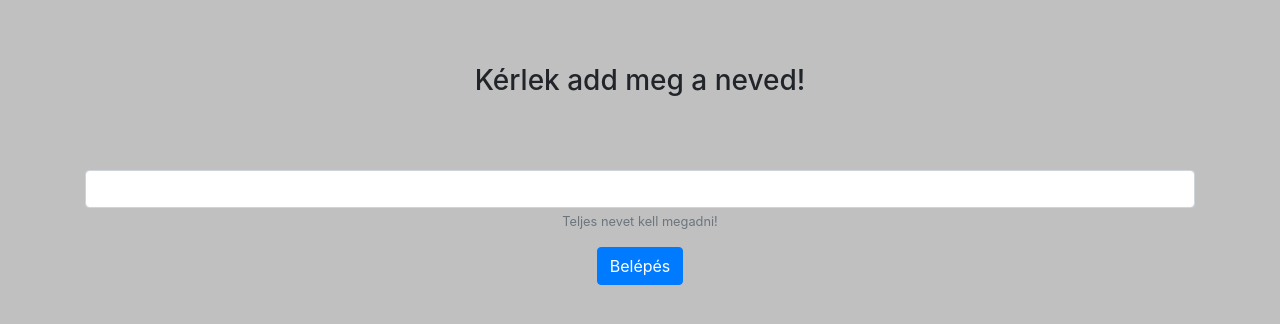
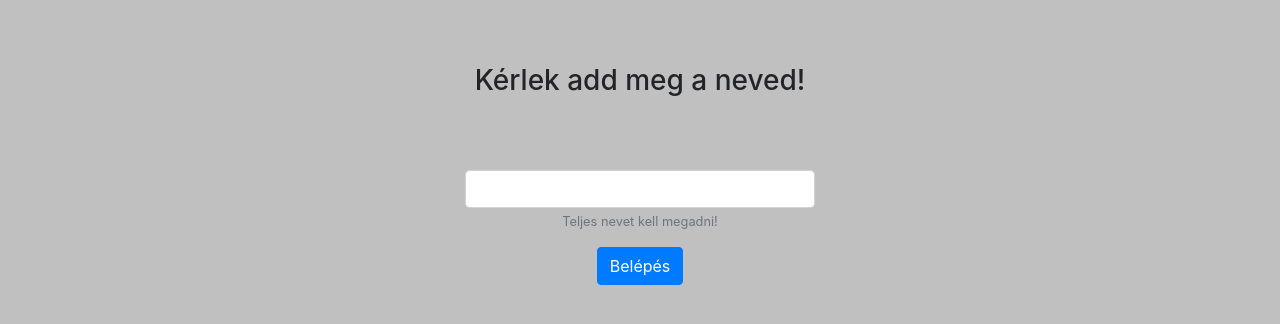
Before and after one commit to Dongaben/Dongaben.github.io, a plain HTML site: page index.html in a window 1280 px wide. Drawn offline with nearby package versions, Linux system fonts and the light colour scheme.

Commit message:
New index.html.

```diff
--- a/index.html
+++ b/index.html
@@ -17,20 +17,20 @@
 <body>
     <div class="container">
         <div class="row">
-            <div class="col-sm-12"></div>
-            <div class="col-sm-12" style="padding: 4rem 0rem;">
+            <div class="col-sm-12 col-md-9 col-xl-4"></div>
+            <div class="col-sm-12 col-md-9 col-xl-4" style="padding: 4rem 0rem;">
                 <center>
                     <H3>Kérlek add meg a neved!</H3>
                 </center>
             </div>
-            <div class="col-sm-12"></div>
+            <div class="col-sm-12 col-md-9 col-xl-4"></div>
         </div>
 
     </div>
     <div class="container">
         <div class="row">
-            <div class="col-sm-12"></div>
-            <div class="col-sm-12">
+            <div class="col-sm-12 col-md-9 col-xl-4 col-md-9 col-xl-4"></div>
+            <div class="col-sm-12 col-md-9 col-xl-4 col-md-9 col-xl-4">
                 <center>
                     <form>
                         <div class="form-group">
@@ -44,7 +44,7 @@
                     </form>
                 </center>
             </div>
-            <div class="col-sm-12"></div>
+            <div class="col-sm-12 col-md-9 col-xl-4 col-md-9 col-xl-4"></div>
         </div>
 
     </div>
```
